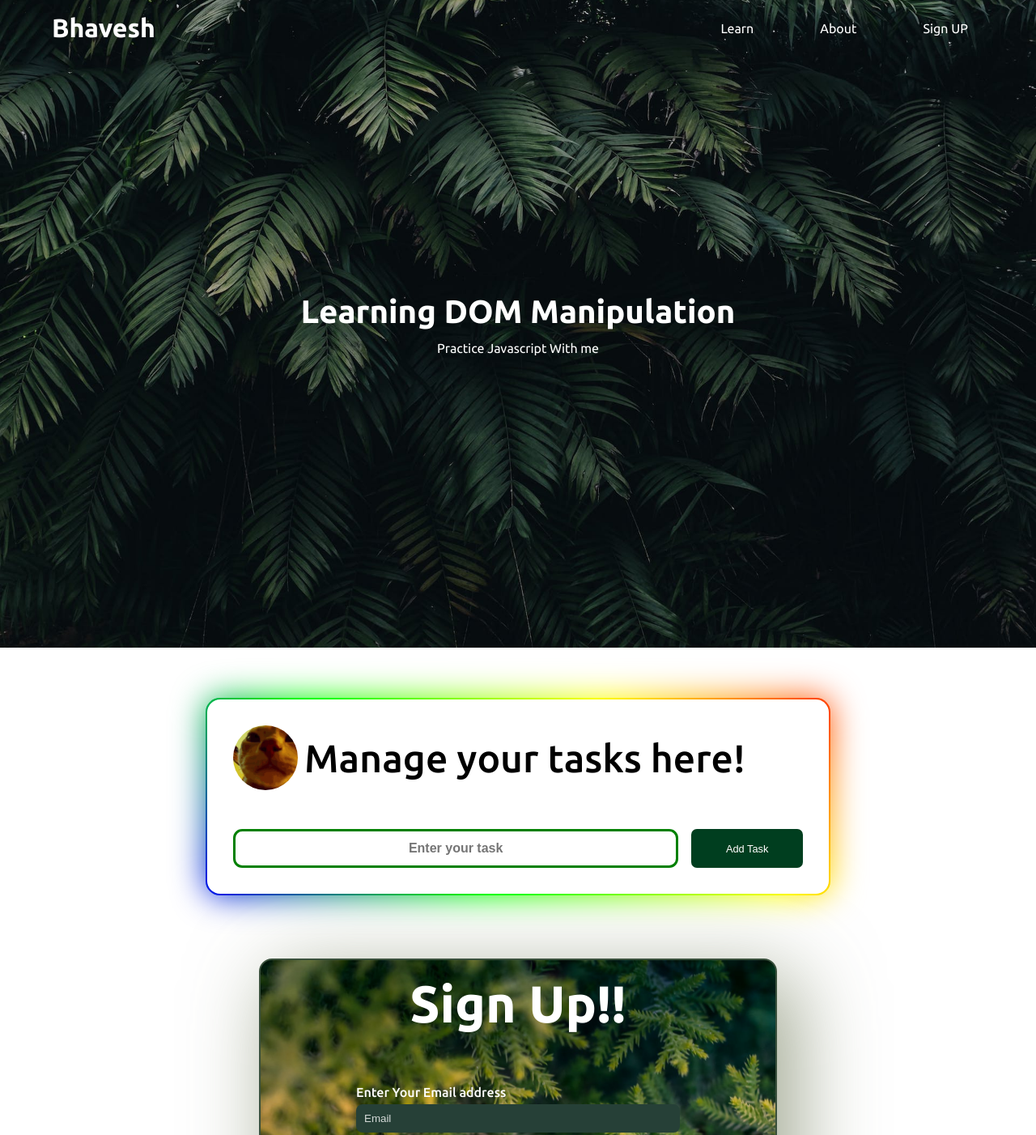
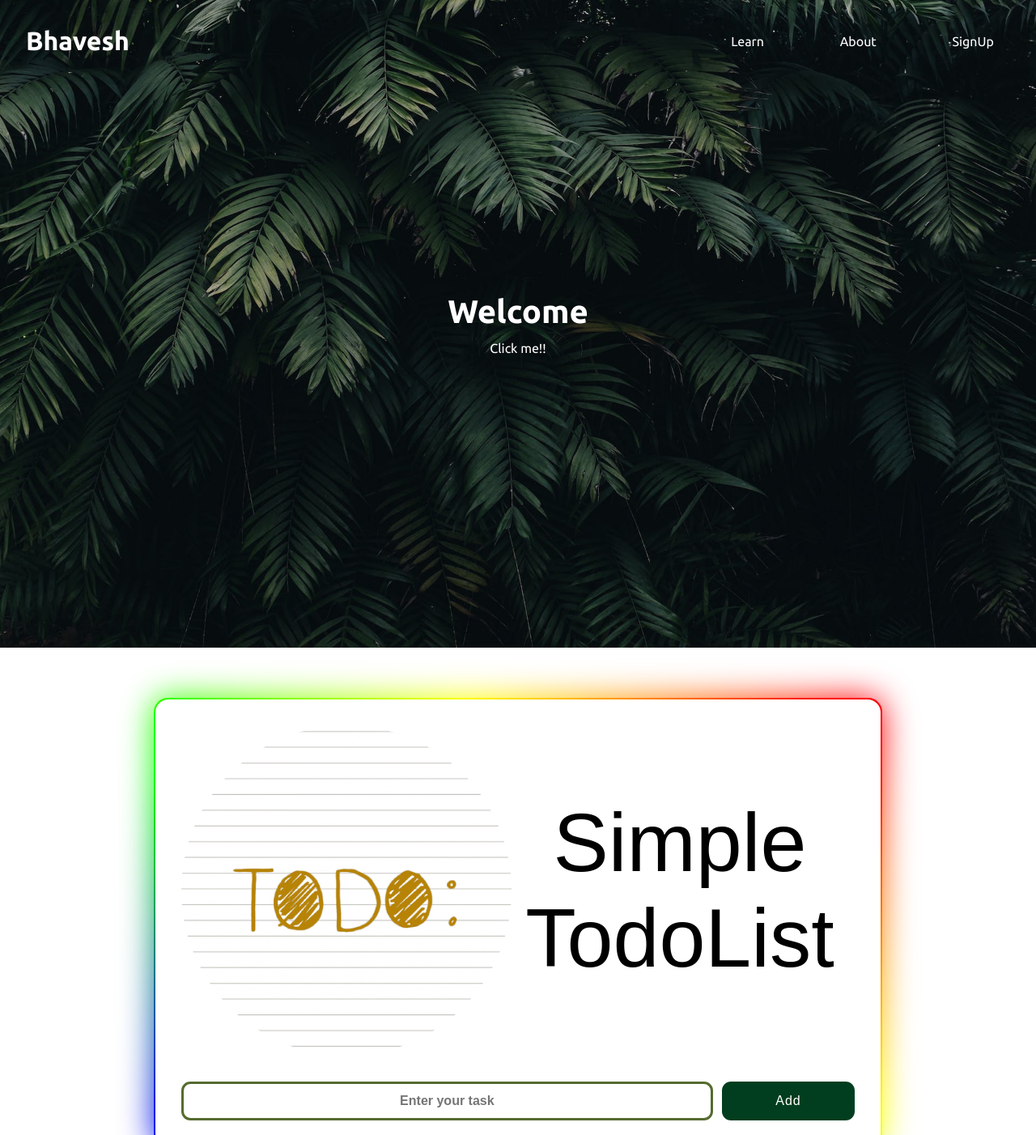
Before and after one commit to BhaveshP888/My_Portfolio, a plain HTML site: page index.html in a window 1280 px wide. Shown: the top 1402 px of the page at 81% size. Drawn offline with Linux system fonts and the light colour scheme; a web font is replaced by a local one.

Commit message:
design and content changed

```diff
--- a/index.html
+++ b/index.html
@@ -3,28 +3,31 @@
   <head>
     <meta charset="UTF-8" />
     <meta name="viewport" content="width=device-width, initial-scale=1.0" />
-
+    <link rel="stylesheet" href="https://cdnjs.cloudflare.com/ajax/libs/font-awesome/6.5.1/css/all.min.css" integrity="sha512-DTOQO9RWCH3ppGqcWaEA1BIZOC6xxalwEsw9c2QQeAIftl+Vegovlnee1c9QX4TctnWMn13TZye+giMm8e2LwA==" crossorigin="anonymous" referrerpolicy="no-referrer" />
     <link rel="stylesheet" href="styles.css" />
     <title>Hello World</title>
   </head>
   <body>
     <header class="header">
-      <div class="navbar container">
+      <div class="navbar">
         <h1 class="logo">Bhavesh</h1>
         <ul class="nav-items">
           <li><a href="#" class="nav-link 1">Learn</a></li>
           <li><a href="#" class="nav-link 2">About</a></li>
-          <li><a href="/My site/index.html#sgnUp" class="nav-link 3">Sign UP</a></li>
+          <li><a href="/My site/index.html#sgnUp" class="nav-link 3">SignUp</a></li>
         </ul>
+        <div class="menuBtn">
+          <i class="fa-solid fa-bars"></i>
+        </div>
       </div>
       <div class="headline">
-        <h1 class="heading">Learning DOM Manipulation</h1>
-        <p class="subtitle">Practice Javascript With me</p>
+        <h1 class="heading">Welcome</h1>
+        <p class="subtitle" onclick="showGif()">Click me!!</p>
       </div>
     </header>
 
     <section class="todo container">
-      <h2 class="todo-headline"><img src="cat-vibeing.gif" class="gif"  alt="" >Manage your tasks here!</h2>
+      <h2 class="todo-headline"><img src="todo.gif" class="gif"  alt="" >Simple TodoList</h2>
       <form class="todo-box">
         <input
           type="text"
@@ -32,7 +35,7 @@
           id="todoText"
           placeholder="Enter your task"
           />
-          <button class = "Submit" type="button">Add Task</button>
+          <button class = "Submit" type="button">Add</button>
         </form>
         <ul class="TodoList" id="todoBox">
           <!-- <li class = "checked">item1</li>
--- a/styles.css
+++ b/styles.css
@@ -1,4 +1,5 @@
 @import url("https://fonts.googleapis.com/css2?family=Poppins:wght@300;400;500;600;700&family=Ubuntu:wght@300;400;500;700&display=swap");
+@import url('https://fonts.googleapis.com/css2?family=Salsa&display=swap');
 :root {
   --gradient-shadow: linear-gradient(
     45deg,
@@ -22,14 +23,13 @@
 
 body {
   font-family: "Ubuntu", sans-serif;
-  width: 100%;
+  max-width: 1400px;
 }
 
 .header {
   position: relative;
   min-height: 100vh;
-  overflow: hidden;
-  width: 100%;
+  /* overflow: hidden; */
   background-image: url(./pexels-cátia-matos-1072179.jpg);
   background-position: center;
   background-repeat: no-repeat;
@@ -41,13 +41,20 @@ body {
   display: flex;
   justify-content: space-between;
   align-items: center;
+  overflow:auto;
+  padding: 2rem;
+  word-wrap: none;
+}
+
+.menuBtn{
+  display: none;
 }
 
 .container {
-  max-width: 1200px;
+  max-width: 80%;
   margin: auto;
   padding-top: 1rem;
-  width: 90%;
+
 }
 
 .logo {
@@ -57,9 +64,12 @@ body {
 .nav-items {
   display: flex;
   justify-content: space-between;
+  gap: 1rem;
   align-items: center;
   width: 30%;
   list-style-type: none;
+  max-height: 0px;
+  min-width: 2rem;
 }
 
 .nav-link {
@@ -67,6 +77,7 @@ body {
   color: white;
   padding: 15px 20px;
   position: relative;
+
 }
 
 a:after {
@@ -120,7 +131,7 @@ a:hover:after {
 }
 /* Todo App */
 .todo {
-  width: 60%;
+  width: 70%;
   margin-top: 4rem;
   margin-bottom: 5rem;
   height: 100%;
@@ -173,16 +184,19 @@ a:hover:after {
 }
 
 .todo-headline {
+  font-family: "Salsa",sans-serif,arial;
   display: flex;
+  justify-self: center;
   align-items: center;
   font-weight: 500;
-  font-size: 3rem;
-  margin-bottom: 3rem;
+  font-size: 8vw;
+  padding-right: 1rem;
+  margin-bottom: 2rem;
+  white-space: word-wrap;
 }
 
 .gif {
-  height: 5rem;
-  width: 5rem;
+  width: 50%;
   border-radius: 50%;
   margin-right: 0.5rem;
 }
@@ -190,26 +204,27 @@ a:hover:after {
 .todo input[type="text"] {
   min-height: 3rem;
   outline: none;
-  border: 3px solid green;
+  border: 3px solid darkolivegreen;
   border-radius: 0.7rem;
   font-weight: bold;
   font-size: 1rem;
   padding: 3px 5px;
   width: 80%;
-  margin-right: 1rem;
+  margin-right: 0.7rem;
   text-align: center;
 }
 
 .todo button {
-  font-size: 0.8rem;
-  font-weight: 500;
+  font-size: 1rem;
+  font-weight: 400;
   text-align: center;
   border: 0;
-  border-radius: 7px;
+  letter-spacing: 1px;
+  border-radius: 0.7rem;
   background-color: #003E1F;
   color: white;
   width: 20%;
-  padding: 5px;
+  /* padding: 0.5rem; */
 }
 
 .todo button:hover {
@@ -239,8 +254,8 @@ a:hover:after {
   display: flex;
   justify-content: space-between;
   align-items: center;
-  flex-wrap: nowrap;
   position: relative;
+  word-break: break-all;
 }
 .TodoList li:hover{
   cursor: pointer;
@@ -253,13 +268,14 @@ a:hover:after {
 
 .removebtn {
   display: flex;
-  justify-content: center;
+  justify-content: flex-end;
   align-items: center;
   font-size: 1.5rem;
   font-weight: 700;
   position: absolute;
-  left: 90%;
+  left: 87%;
   margin-left: 1rem;
+  margin-right: 1rem;
   font-weight: 500;
   text-align: center;
   border-radius: 50%;
@@ -289,13 +305,20 @@ a:hover:after {
 
 /* Sign Up form */
 .signUp {
+  margin-top: 2rem;
   margin-bottom: 4rem;
   text-align: center;
-  font-size: 4rem;
+  font-size: 3.5rem;
 }
 
 .main {
-  width: 50%;
+  width: 70%;
+  padding: 1rem;
+}
+@media (max-width: 350px){
+  .signUp {
+    font-size: 3rem;
+  }
 }
 
 .sign-up-form {
@@ -337,6 +360,7 @@ a:hover:after {
   background-color: #3a503c;
   color: white;
   border-radius: 5px;
+  margin-bottom: 1rem;
 }
 
 .submit-btn:hover {
```
Also changed, not shown: todo.gif (added).
